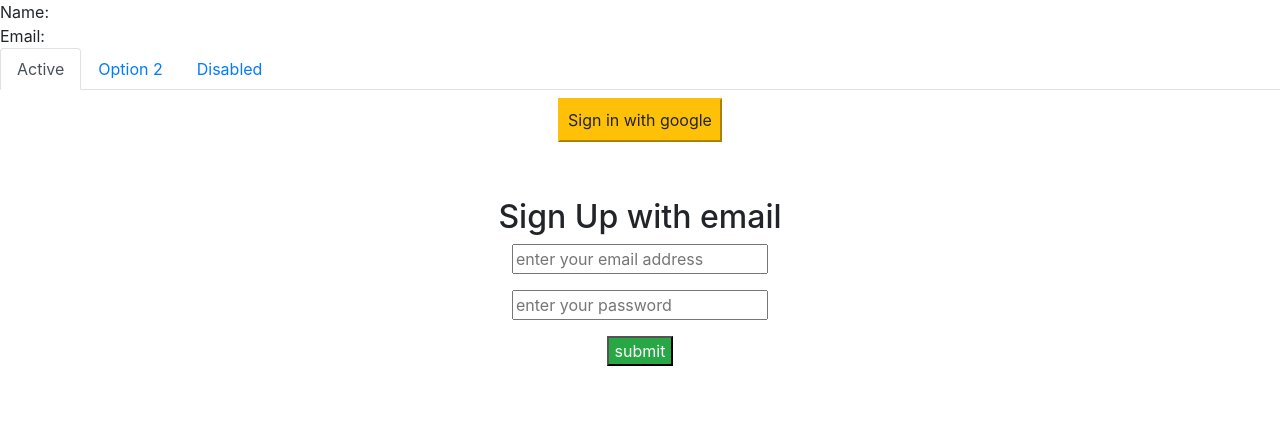
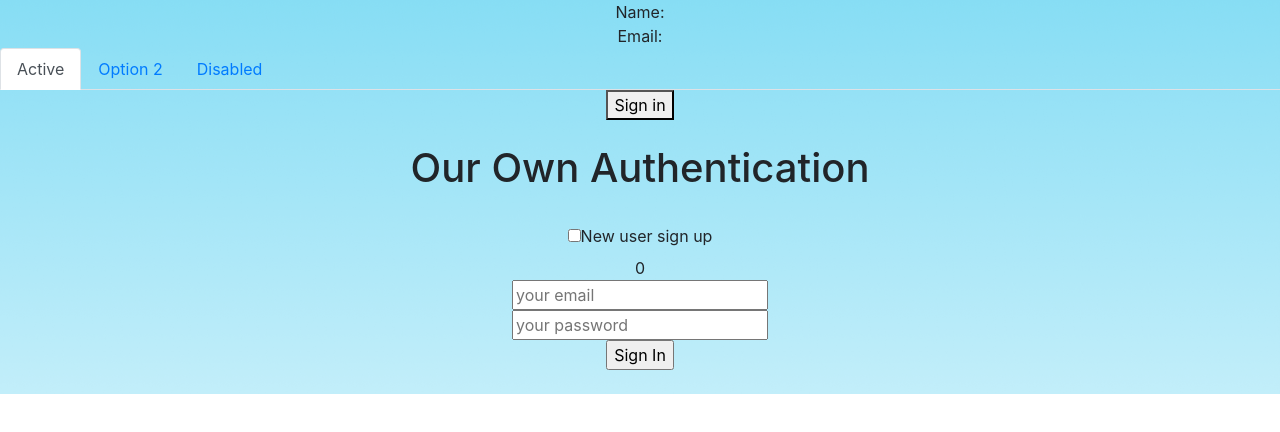
Before and after one commit to Th3At0nic/capital-rider, a React (Create React App) app: page /login in a window 1280 px wide. Shown: the top 432 px of the page. Built offline with nearby package versions, Linux system fonts and the light colour scheme.

Commit message:
final commit

```diff
--- a/src/App.css
+++ b/src/App.css
@@ -1,5 +1,12 @@
 .App {
   text-align: center;
+  background-image: url("./images/Bg.png");
+  -webkit-background-size: cover;
+  -moz-background-size: cover;
+  -o-background-size: cover;
+  background-size: cover;
+  height: auto;
+  width: 100%;
 }
 
 .App-logo {
--- a/src/App.js
+++ b/src/App.js
@@ -19,11 +19,11 @@ function App() {
   const [loggedInUser, setLoggedInUser] = useState({});
 
   return (
-    <UserContext.Provider value={[loggedInUser, setLoggedInUser]}>
-      Name: {loggedInUser.name} <br />
-      Email: {loggedInUser.email}
-      <Navbar />
-      <div className="App">
+    <div className="App">
+      <UserContext.Provider value={[loggedInUser, setLoggedInUser]}>
+        Name: {loggedInUser.name} <br />
+        Email: {loggedInUser.email}
+        <Navbar />
         <Router>
           <Switch>
             <Route path="/home">
@@ -52,8 +52,8 @@ function App() {
             </Route>
           </Switch>
         </Router>
-      </div>
-    </UserContext.Provider>
+      </UserContext.Provider>
+    </div>
   );
 }
 
--- a/src/Components/Home/Home.css
+++ /dev/null
@@ -1,9 +0,0 @@
-.background {
-  background-image: url("../../images/Bg.png");
-  -webkit-background-size: cover;
-  -moz-background-size: cover;
-  -o-background-size: cover;
-  background-size: cover;
-  height: auto;
-  width: 100%;
-}
--- a/src/Components/Home/Home.js
+++ b/src/Components/Home/Home.js
@@ -1,10 +1,9 @@
 import React from "react";
-import "./Home.css";
 import CapitalRider from "../CapitalRider/CapitalRider";
 
 const Home = () => {
   return (
-    <div className="background">
+    <div>
       <CapitalRider />
     </div>
   );
--- a/src/Components/Login/Login.js
+++ b/src/Components/Login/Login.js
@@ -1,75 +1,152 @@
-import React, { useContext } from "react";
-import firebase from "firebase/app";
-import "firebase/auth";
-import "firebase/analytics";
-import firebaseConfig from "../../firebase.config";
+import { useContext, useState } from "react";
+import { useHistory, useLocation } from "react-router";
 import { UserContext } from "../../App";
-import { useHistory, useLocation } from "react-router";
+import {
+  createUserWithEmailAndPassword,
+  handleGoogleSignIn,
+  handleSignOut,
+  initializeLoginFramework,
+  signInWithEmailAndPassword,
+} from "../LoginManager";
 
-const Login = () => {
-  let history = useHistory();
-  let location = useLocation();
+initializeLoginFramework();
+function Login() {
+  const [newUser, setNewUser] = useState(0);
+  const [user, setUser] = useState({
+    isSignedIn: false,
+    name: "",
+    email: "",
+    password: "",
+    photo: "",
+    error: "",
+    success: false,
+  });
+
+  const [loggedInUser, setLoggedInUser] = useContext(UserContext);
+  const history = useHistory();
+  const location = useLocation();
   let { from } = location.state || { from: { pathname: "/" } };
 
-  const [loggedInUser, setLoggedInUser] = useContext(UserContext);
-  console.log(loggedInUser);
-  if (firebase.apps.length === 0) {
-    firebase.initializeApp(firebaseConfig);
-  }
-  const handleGoogleSignIn = () => {
-    const googleProvider = new firebase.auth.GoogleAuthProvider();
-    firebase
-      .auth()
-      .signInWithPopup(googleProvider)
-      .then((result) => {
-        const { displayName, email } = result.user;
-        const signedInUser = { name: displayName, email };
-        setLoggedInUser(signedInUser);
+  const googleSignIn = () => {
+    handleGoogleSignIn().then((res) => {
+      setUser(res);
+      setLoggedInUser(res);
+      history.replace(from);
+    });
+  };
+
+  const signOut = () => {
+    handleSignOut().then((res) => {
+      setUser(res);
+      setLoggedInUser(res);
+    });
+  };
+
+  ///////////// function to act when writing on form
+  const handleBlur = (event) => {
+    let isFieldValid = true;
+
+    console.log(event.target.name, event.target.value);
+    if (event.target.name === "email") {
+      isFieldValid = /\S+@\S+\.\S+/.test(event.target.value);
+      console.log(isFieldValid);
+    }
+    if (event.target.name === "password") {
+      isFieldValid =
+        event.target.value.length > 6 &&
+        /[a-z]/i.test(event.target.value) &&
+        /[0-9]/.test(event.target.value);
+      console.log(isFieldValid);
+    }
+    if (isFieldValid) {
+      const newUserInfo = { ...user };
+      newUserInfo[event.target.name] = event.target.value;
+      setUser(newUserInfo);
+    }
+  };
+  ///////////// Submitting form to google.
+  const handleOnSubmit = (event) => {
+    if (newUser && user.email && user.password) {
+      createUserWithEmailAndPassword(user.name, user.email, user.password).then(
+        (res) => {
+          setUser(res);
+          setLoggedInUser(res);
+          history.replace(from);
+        }
+      );
+    }
+    if (!newUser && user.email && user.password) {
+      signInWithEmailAndPassword(user.email, user.password).then((res) => {
+        setUser(res);
+        setLoggedInUser(res);
         history.replace(from);
-        console.log(result.user, "clicked", displayName, email);
-      })
-      .catch((error) => {
-        const errorMessage = error.message;
-        console.log(errorMessage);
       });
+    }
+    event.preventDefault();
   };
-  const handleSubmit = () => {
-    console.log("submit clicked");
-  };
-  const handleChange = (event) => {
-    console.log(event.target.value);
-  };
+
   return (
-    <div>
-      <button className="p-2 m-2 btn-warning" onClick={handleGoogleSignIn}>
-        Sign in with google
-      </button>
+    <div style={{ textAlign: "center" }}>
+      {user.isSignedIn ? (
+        <button onClick={signOut}>Sign Out</button>
+      ) : (
+        <button onClick={googleSignIn}>Sign in</button>
+      )}
       <br />
-      <h2 className="mt-5">Sign Up with email</h2>
-      <form action="" onSubmit={handleSubmit}>
+      {user.isSignedIn && (
+        <div>
+          <p>Welcome {user.name}</p>
+          <p>Your email: {user.email}</p>
+          <img src={user.photo} alt="" />
+        </div>
+      )}
+      <br />
+      <h1>Our Own Authentication</h1>
+      <br />
+      <input
+        type="checkbox"
+        onClick={() => setNewUser(!newUser)}
+        name="newUser"
+      />
+      <label htmlFor="newUser">New user sign up</label>
+
+      <form onSubmit={handleOnSubmit}>
+        {newUser && (
+          <input
+            type="text"
+            name="name"
+            onBlur={handleBlur}
+            placeHolder="Your name."
+          />
+        )}
+        <br />
         <input
-          onChange={handleChange}
-          className="mb-3"
           type="text"
-          placeholder="enter your email address"
+          onBlur={handleBlur}
+          name="email"
+          placeholder="your email"
           required
         />
         <br />
         <input
-          onChange={handleChange}
           type="password"
-          placeholder="enter your password"
+          onBlur={handleBlur}
+          name="password"
+          placeholder="your password"
           required
         />
         <br />
-        <input
-          className="mt-3 bg-success text-white"
-          type="submit"
-          value="submit"
-        />
+        <input type="submit" value={newUser ? "Sign up" : "Sign In"} />
       </form>
+      <br />
+      <p style={{ color: "red" }}>{user.error}</p>
+      {user.success && (
+        <p style={{ color: "green" }}>
+          User {newUser ? "Created" : "Logged In"} successfully.
+        </p>
+      )}
     </div>
   );
-};
+}
 
 export default Login;
--- /dev/null
+++ b/src/Components/LoginManager.js
@@ -0,0 +1,120 @@
+import firebase from "firebase/app";
+import "firebase/auth";
+import firebaseConfig from "../firebase.config";
+
+export const initializeLoginFramework = () => {
+  if (firebase.apps.length === 0) {
+    firebase.initializeApp(firebaseConfig);
+  }
+};
+
+////////////////////////// Sign in with popup.
+export const handleGoogleSignIn = () => {
+  /////////google auth provider.
+  const googleProvider = new firebase.auth.GoogleAuthProvider();
+  return firebase
+    .auth()
+    .signInWithPopup(googleProvider)
+    .then((result) => {
+      const { displayName, email, photoURL } = result.user;
+      const signedInUser = {
+        isSignedIn: true,
+        name: displayName,
+        email: email,
+        photo: photoURL,
+        success: true,
+      };
+      return signedInUser;
+    })
+    .catch((err) => console.log(err.message));
+};
+
+// export const handleFbSignIn = (event) => {
+//   ///////////// facebook auth provider.
+//   const fbProvider = new firebase.auth.FacebookAuthProvider();
+//   return firebase
+//     .auth()
+//     .signInWithPopup(fbProvider)
+//     .then((result) => {
+//       /** @type {firebase.auth.OAuthCredential} */
+//       var credential = result.credential;
+//       var user = result.user;
+//       user.success = true;
+//       return user;
+//     })
+//     .catch((error) => {
+//       var errorCode = error.code;
+//       var errorMessage = error.message;
+//       var email = error.email;
+//       var credential = error.credential;
+//     });
+// };
+
+////////////////////////////////// sign out
+export const handleSignOut = () => {
+  return firebase
+    .auth()
+    .signOut()
+    .then((res) => {
+      const userSignOut = {
+        isSignedIn: false,
+        name: "",
+        email: "",
+        photo: "",
+      };
+      return userSignOut;
+    })
+    .catch((error) => {});
+};
+
+export const createUserWithEmailAndPassword = (name, email, password) => {
+  return firebase
+    .auth()
+    .createUserWithEmailAndPassword(email, password)
+    .then((res) => {
+      // const user = userCredential.user;
+      const newUserInfo = res.user;
+      newUserInfo.error = "";
+      newUserInfo.success = true;
+      updateUserName(name);
+      return newUserInfo;
+    })
+    .catch((error) => {
+      const newUserInfo = {};
+      newUserInfo.error = error.message;
+      newUserInfo.success = false;
+    });
+};
+
+export const signInWithEmailAndPassword = (email, password) => {
+  return firebase
+    .auth()
+    .signInWithEmailAndPassword(email, password)
+    .then((res) => {
+      const newUserInfo = res.user;
+      newUserInfo.error = "";
+      newUserInfo.success = true;
+      return newUserInfo;
+    })
+    .catch((error) => {
+      const newUserInfo = {};
+      newUserInfo.error = error.message;
+      newUserInfo.success = false;
+      return newUserInfo;
+    });
+};
+
+const updateUserName = (name) => {
+  var user = firebase.auth().currentUser;
+
+  user
+    .updateProfile({
+      displayName: name,
+    })
+    .then(function () {
+      console.log("user name updated successfully");
+    })
+    .catch(function (error) {
+      console.log(error);
+    });
+};
```
Also changed, not shown: src/Components/CreateUser/CreateUser.js (deleted, +0 -23 lines).
